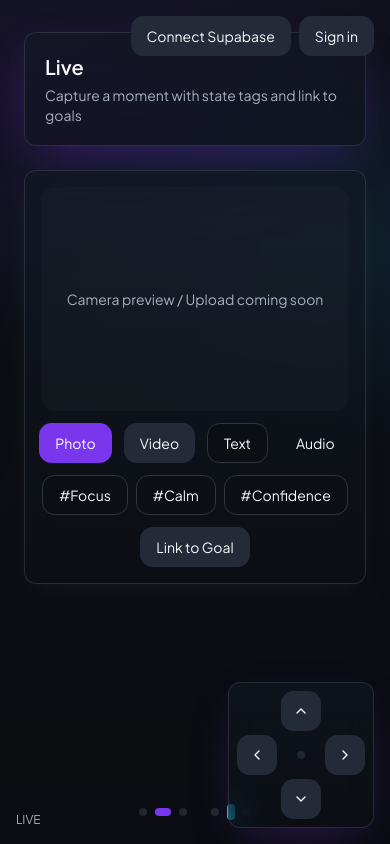
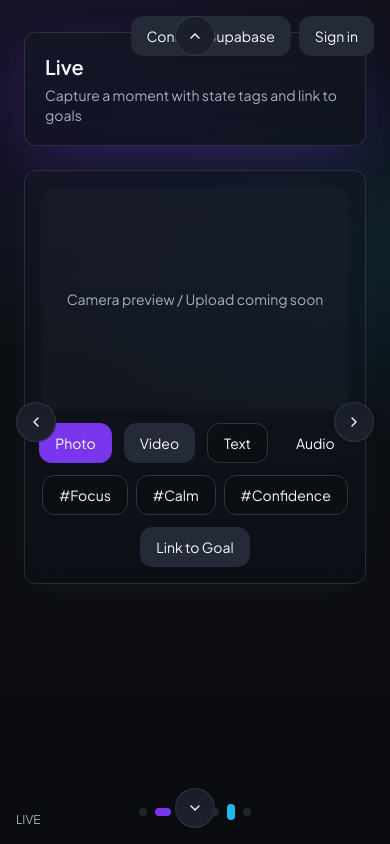
Before and after one commit to deandeanazulay/mindscape-control-panel, a React (Vite) app: page / in a window 390 px wide. Built offline with nearby package versions, Linux system fonts and the light colour scheme.

Commit message:
Refactor navigation arrows
Implement floating edge arrows with dynamic visibility based on movement boundaries and last move direction. Make the center content scrollable while ensuring arrows float above without blocking scroll events.

```diff
--- a/src/pages/Index.tsx
+++ b/src/pages/Index.tsx
@@ -1,4 +1,4 @@
-import { useEffect, useMemo, useRef, useState, type Dispatch, type SetStateAction } from "react";
+import { useEffect, useMemo, useRef, useState } from "react";
 import { Button } from "@/components/ui/button";
 import { toast } from "@/hooks/use-toast";
 import { AuthMenu } from "@/components/auth/AuthMenu";
@@ -6,7 +6,7 @@ import GoalForm from "@/components/goals/GoalForm";
 import GoalsList from "@/components/goals/GoalsList";
 import { ChevronUp, ChevronDown, ChevronLeft, ChevronRight } from "lucide-react";
 
-const PANEL_SIZE = { w: typeof window !== 'undefined' ? window.innerWidth : 375, h: typeof window !== 'undefined' ? window.innerHeight : 667 };
+
 
 type PanelKey = "live" | "archive" | "control" | "create" | "analyze";
 
@@ -19,15 +19,33 @@ const panelMap: Record<PanelKey, { grid: [number, number]; title: string; subtit
 };
 
 function useSwipeNavigation() {
-  const [pos, setPos] = useState<[number, number]>([1,1]); // x,y in 0..2
-  const start = useRef<{x:number;y:number}|null>(null);
+  const [pos, setPos] = useState<[number, number]>([1, 1]); // x,y in 0..2
+  const [lastMove, setLastMove] = useState<"left" | "right" | "up" | "down" | null>(null);
+  const start = useRef<{ x: number; y: number } | null>(null);
   const threshold = 50; // px
 
   const current: PanelKey = useMemo(() => {
     const entries = Object.entries(panelMap) as [PanelKey, typeof panelMap.live][];
     const found = entries.find(([, cfg]) => cfg.grid[0] === pos[0] && cfg.grid[1] === pos[1]);
-    return (found?.[0] ?? "live");
+    return found?.[0] ?? "live";
   }, [pos]);
+
+  const moveLeft = () => {
+    setLastMove("left");
+    setPos((p) => [Math.max(0, p[0] - 1), p[1]]);
+  };
+  const moveRight = () => {
+    setLastMove("right");
+    setPos((p) => [Math.min(2, p[0] + 1), p[1]]);
+  };
+  const moveUp = () => {
+    setLastMove("up");
+    setPos((p) => [p[0], Math.max(0, p[1] - 1)]);
+  };
+  const moveDown = () => {
+    setLastMove("down");
+    setPos((p) => [p[0], Math.min(2, p[1] + 1)]);
+  };
 
   const onPointerDown = (e: React.PointerEvent) => {
     start.current = { x: e.clientX, y: e.clientY };
@@ -40,24 +58,24 @@ function useSwipeNavigation() {
     if (Math.abs(dx) < threshold && Math.abs(dy) < threshold) return;
     // Horizontal swipe dominates if greater absolute movement
     if (Math.abs(dx) > Math.abs(dy)) {
-      setPos((p) => [Math.min(2, Math.max(0, p[0] + (dx < 0 ? 1 : -1))), p[1]]);
+      if (dx < 0) moveRight(); else moveLeft();
     } else {
-      setPos((p) => [p[0], Math.min(2, Math.max(0, p[1] + (dy < 0 ? 1 : -1)))]);
+      if (dy < 0) moveDown(); else moveUp();
     }
   };
 
   useEffect(() => {
     const onKey = (e: KeyboardEvent) => {
-      if (e.key === 'ArrowLeft') setPos((p)=>[Math.max(0,p[0]-1), p[1]]);
-      if (e.key === 'ArrowRight') setPos((p)=>[Math.min(2,p[0]+1), p[1]]);
-      if (e.key === 'ArrowUp') setPos((p)=>[p[0], Math.max(0,p[1]-1)]);
-      if (e.key === 'ArrowDown') setPos((p)=>[p[0], Math.min(2,p[1]+1)]);
+      if (e.key === "ArrowLeft") moveLeft();
+      if (e.key === "ArrowRight") moveRight();
+      if (e.key === "ArrowUp") moveUp();
+      if (e.key === "ArrowDown") moveDown();
     };
-    window.addEventListener('keydown', onKey);
-    return () => window.removeEventListener('keydown', onKey);
+    window.addEventListener("keydown", onKey);
+    return () => window.removeEventListener("keydown", onKey);
   }, []);
 
-  return { pos, setPos, onPointerDown, onPointerUp, current };
+  return { pos, onPointerDown, onPointerUp, current, lastMove, moveLeft, moveRight, moveUp, moveDown };
 }
 
 function PanelHeader({ title, subtitle }: { title: string; subtitle: string }) {
@@ -75,7 +93,7 @@ function LivePanel() {
   return (
     <section className="w-full h-full flex flex-col">
       <PanelHeader title="Live" subtitle="Capture a moment with state tags and link to goals" />
-      <main className="flex-1 flex flex-col gap-4 p-6">
+      <main className="flex-1 min-h-0 overflow-y-auto flex flex-col gap-4 p-6">
         <div className="glass-panel rounded-xl p-4 flex flex-col gap-3 smooth">
           <div className="rounded-lg h-56 bg-muted/30 grid place-items-center">
             <span className="text-sm text-muted-foreground">Camera preview / Upload coming soon</span>
@@ -105,7 +123,7 @@ function ArchivePanel() {
   return (
     <section className="w-full h-full flex flex-col">
       <PanelHeader title="Archive" subtitle="Your organized memories and references" />
-      <main className="flex-1 p-6 grid grid-cols-2 sm:grid-cols-3 gap-4 content-start">
+      <main className="flex-1 min-h-0 overflow-y-auto p-6 grid grid-cols-2 sm:grid-cols-3 gap-4 content-start">
         {folders.map((f)=> (
           <article key={f} className="glass-panel rounded-xl p-4 elev smooth hover:scale-[1.02]">
             <h3 className="font-semibold">{f}</h3>
@@ -124,7 +142,7 @@ function ControlPanel() {
   return (
     <section className="w-full h-full flex flex-col">
       <PanelHeader title="Control" subtitle="Manage goals with clarity" />
-      <main className="flex-1 p-6 max-w-xl mx-auto w-full">
+      <main className="flex-1 min-h-0 overflow-y-auto p-6 max-w-xl mx-auto w-full">
         <div className="glass-panel rounded-xl p-5 elev grid gap-6">
           <GoalForm />
           <div className="pt-2 border-t border-border">
@@ -140,7 +158,7 @@ function CreatePanel() {
   return (
     <section className="w-full h-full flex flex-col">
       <PanelHeader title="Create" subtitle="Guided prompts coming in Sprint 2" />
-      <main className="flex-1 p-6 grid place-items-center">
+      <main className="flex-1 min-h-0 overflow-y-auto p-6 grid place-items-center">
         <div className="glass-panel rounded-xl p-6 text-center max-w-md">
           <p className="text-sm text-muted-foreground">Prompt packs will help you capture ideas and convert them to goals or archive cards.</p>
         </div>
@@ -153,7 +171,7 @@ function AnalyzePanel() {
   return (
     <section className="w-full h-full flex flex-col">
       <PanelHeader title="Analyze" subtitle="Decision tools coming in Sprint 2" />
-      <main className="flex-1 p-6 grid grid-cols-2 sm:grid-cols-4 gap-4 content-start">
+      <main className="flex-1 min-h-0 overflow-y-auto p-6 grid grid-cols-2 sm:grid-cols-4 gap-4 content-start">
         {["If–Then","Pros / Cons","One Constraint","One Metric"].map((tool)=> (
           <button key={tool} onClick={()=> toast({ title: tool, description: "Will save as analysis cards linked to goals." })} className="glass-panel rounded-xl p-4 elev smooth hover:scale-[1.02] text-left">
             <span className="font-semibold">{tool}</span>
@@ -165,46 +183,98 @@ function AnalyzePanel() {
   );
 }
 
-function DPad({ pos, setPos }: { pos: [number, number]; setPos: Dispatch<SetStateAction<[number, number]>> }) {
+function OverlayArrows({
+  pos,
+  lastMove,
+  moveLeft,
+  moveRight,
+  moveUp,
+  moveDown,
+}: {
+  pos: [number, number];
+  lastMove: "left" | "right" | "up" | "down" | null;
+  moveLeft: () => void;
+  moveRight: () => void;
+  moveUp: () => void;
+  moveDown: () => void;
+}) {
   const canLeft = pos[0] > 0;
   const canRight = pos[0] < 2;
   const canUp = pos[1] > 0;
   const canDown = pos[1] < 2;
 
-  const moveLeft = () => setPos((p) => [Math.max(0, p[0] - 1), p[1]]);
-  const moveRight = () => setPos((p) => [Math.min(2, p[0] + 1), p[1]]);
-  const moveUp = () => setPos((p) => [p[0], Math.max(0, p[1] - 1)]);
-  const moveDown = () => setPos((p) => [p[0], Math.min(2, p[1] + 1)]);
+  let onlyReverse: "left" | "right" | "up" | "down" | null = null;
+  if (pos[1] === 0 && lastMove === "up") onlyReverse = "down";
+  else if (pos[1] === 2 && lastMove === "down") onlyReverse = "up";
+  else if (pos[0] === 0 && lastMove === "left") onlyReverse = "right";
+  else if (pos[0] === 2 && lastMove === "right") onlyReverse = "left";
+
+  const btnClass = "pointer-events-auto rounded-full glass-panel elev shadow-sm";
+  const stop = (e: React.PointerEvent) => e.stopPropagation();
 
   return (
-    <div className="grid grid-cols-3 grid-rows-3 gap-1">
-      <div />
-      <Button size="icon" variant="secondary" aria-label="Move up" onClick={moveUp} disabled={!canUp}>
+    <div className="fixed inset-0 z-20 pointer-events-none">
+      {/* Up */}
+      {(onlyReverse === "up" || (!onlyReverse && canUp)) && (
+        <Button
+          size="icon"
+          variant="secondary"
+          aria-label="Move up"
+          className={`${btnClass} fixed top-4 left-1/2 -translate-x-1/2`}
+          onPointerDown={stop}
+          onPointerUp={stop}
+          onClick={moveUp}
+        >
           <ChevronUp className="w-4 h-4" />
         </Button>
-      <div />
-
-      <Button size="icon" variant="secondary" aria-label="Move left" onClick={moveLeft} disabled={!canLeft}>
+      )}
+      {/* Down */}
+      {(onlyReverse === "down" || (!onlyReverse && canDown)) && (
+        <Button
+          size="icon"
+          variant="secondary"
+          aria-label="Move down"
+          className={`${btnClass} fixed bottom-4 left-1/2 -translate-x-1/2`}
+          onPointerDown={stop}
+          onPointerUp={stop}
+          onClick={moveDown}
+        >
+          <ChevronDown className="w-4 h-4" />
+        </Button>
+      )}
+      {/* Left */}
+      {(onlyReverse === "left" || (!onlyReverse && canLeft)) && (
+        <Button
+          size="icon"
+          variant="secondary"
+          aria-label="Move left"
+          className={`${btnClass} fixed left-4 top-1/2 -translate-y-1/2`}
+          onPointerDown={stop}
+          onPointerUp={stop}
+          onClick={moveLeft}
+        >
           <ChevronLeft className="w-4 h-4" />
         </Button>
-      <div className="w-10 h-10 grid place-items-center">
-        <span className="block w-2 h-2 rounded-full bg-muted" />
-      </div>
-      <Button size="icon" variant="secondary" aria-label="Move right" onClick={moveRight} disabled={!canRight}>
+      )}
+      {/* Right */}
+      {(onlyReverse === "right" || (!onlyReverse && canRight)) && (
+        <Button
+          size="icon"
+          variant="secondary"
+          aria-label="Move right"
+          className={`${btnClass} fixed right-4 top-1/2 -translate-y-1/2`}
+          onPointerDown={stop}
+          onPointerUp={stop}
+          onClick={moveRight}
+        >
           <ChevronRight className="w-4 h-4" />
         </Button>
-
-      <div />
-      <Button size="icon" variant="secondary" aria-label="Move down" onClick={moveDown} disabled={!canDown}>
-        <ChevronDown className="w-4 h-4" />
-      </Button>
-      <div />
+      )}
     </div>
   );
 }
-
 const Index = () => {
-  const { pos, setPos, onPointerDown, onPointerUp, current } = useSwipeNavigation();
+  const { pos, onPointerDown, onPointerUp, current, lastMove, moveLeft, moveRight, moveUp, moveDown } = useSwipeNavigation();
 
   // Signature moment: soft reactive spotlight following pointer
   const glowRef = useRef<HTMLDivElement>(null);
@@ -270,16 +340,15 @@ const Index = () => {
         </div>
       </div>
 
-      {/* D-Pad controls */}
-      <div className="absolute bottom-4 right-4 z-10 pointer-events-none">
-        <div
-          className="glass-panel rounded-xl p-2 elev smooth pointer-events-auto"
-          onPointerDown={(e)=>e.stopPropagation()}
-          onPointerUp={(e)=>e.stopPropagation()}
-        >
-          <DPad pos={pos} setPos={setPos} />
-        </div>
-      </div>
+      {/* Floating edge arrows */}
+      <OverlayArrows
+        pos={pos}
+        lastMove={lastMove}
+        moveLeft={moveLeft}
+        moveRight={moveRight}
+        moveUp={moveUp}
+        moveDown={moveDown}
+      />
 
       <footer className="absolute bottom-4 left-4 text-xs text-muted-foreground z-10">
         <span>{current.toUpperCase()}</span>
```
Lines whose indentation alone changed are shown as unchanged.
